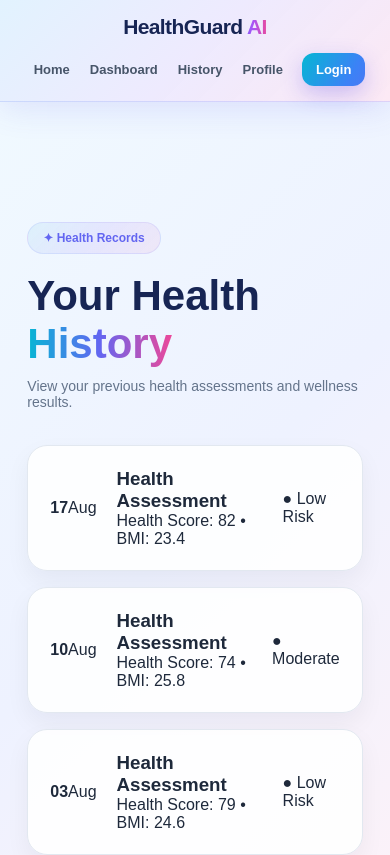
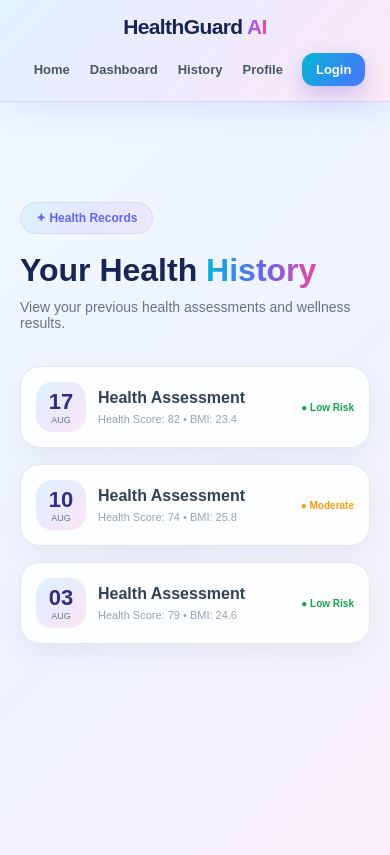
Before and after one commit to dibeyendu-dev/HealthGuard-AI, a React (Vite) app: page /history in a window 390 px wide. Shown: the top 855 px of the page. Built offline with nearby package versions, Linux system fonts and the light colour scheme.

Commit message:
History css part 2 added

```diff
--- a/src/css/history.css
+++ b/src/css/history.css
@@ -55,3 +55,86 @@
   box-shadow: 0 10px 25px rgba(15,23,42,.05);
   transition: .35s ease;
 }
+.history-card:hover {
+  transform: translateY(-4px);
+  box-shadow: 0 15px 30px rgba(79,70,229,.1);
+}
+
+.history-date {
+  width: 60px;
+  height: 60px;
+  display: grid;
+  place-items: center;
+  align-content: center;
+  flex-shrink: 0;
+  border-radius: 16px;
+  background: linear-gradient(
+    135deg,
+    #e0f2fe,
+    #ede9fe,
+    #fce7f3
+  );
+}
+
+.history-date strong {
+  color: #312e81;
+  font-size: 22px;
+}
+
+.history-date span {
+  color: #64748b;
+  font-size: 9px;
+  text-transform: uppercase;
+}
+
+.history-info {
+  flex: 1;
+}
+
+.history-info h3 {
+  color: #334155;
+  font-size: 16px;
+}
+
+.history-info p {
+  margin-top: 6px;
+  color: #94a3b8;
+  font-size: 11px;
+}
+
+.history-risk {
+  font-size: 12px;
+  font-weight: 700;
+}
+
+.history-risk.low {
+  color: #16a34a;
+}
+
+.history-risk.moderate {
+  color: #f59e0b;
+}
+
+@media (max-width: 600px) {
+  .history-page {
+    padding: 100px 20px 40px;
+  }
+
+  .history-header h1 {
+    font-size: 32px;
+  }
+
+  .history-card {
+    gap: 12px;
+    padding: 15px;
+  }
+
+  .history-date {
+    width: 50px;
+    height: 50px;
+  }
+
+  .history-risk {
+    font-size: 10px;
+  }
+}
```
